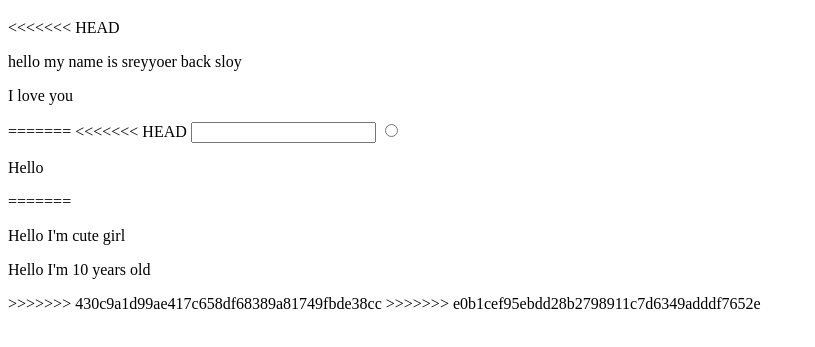
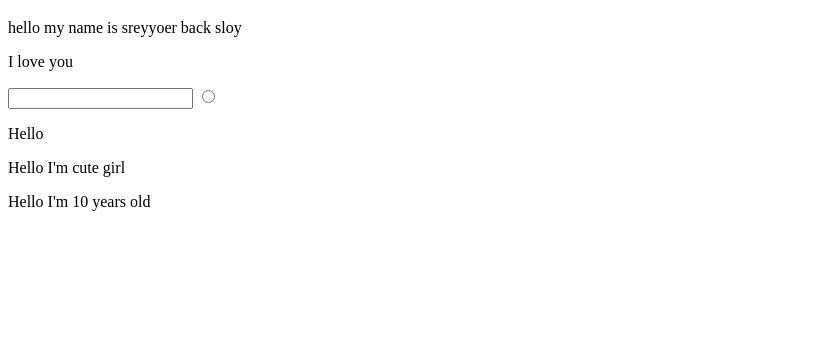
Before and after one commit to sreyyoeryoem/PT2, a plain HTML site: page index.html in a window 1280 px wide. Shown: the part 61-408 px from the top of the page, without its empty margins (0-815 px from the left). Drawn offline with Linux system fonts and the light colour scheme.

Commit message:
resolve conflic

```diff
--- a/index.html
+++ b/index.html
@@ -8,18 +8,12 @@
 </head>
 <body>
     <h1>Hello</h1>
-<<<<<<< HEAD
     <p>hello my name is sreyyoer back sloy</p>
     <p>I love you </p>
-=======
-<<<<<<< HEAD
     <input type="text">
     <input type="radio">
     <p>Hello</p>
-=======
     <p>Hello I'm cute girl</p>
     <p>Hello I'm 10 years old</p>
->>>>>>> 430c9a1d99ae417c658df68389a81749fbde38cc
->>>>>>> e0b1cef95ebdd28b2798911c7d6349adddf7652e
 </body>
 </html>
```
